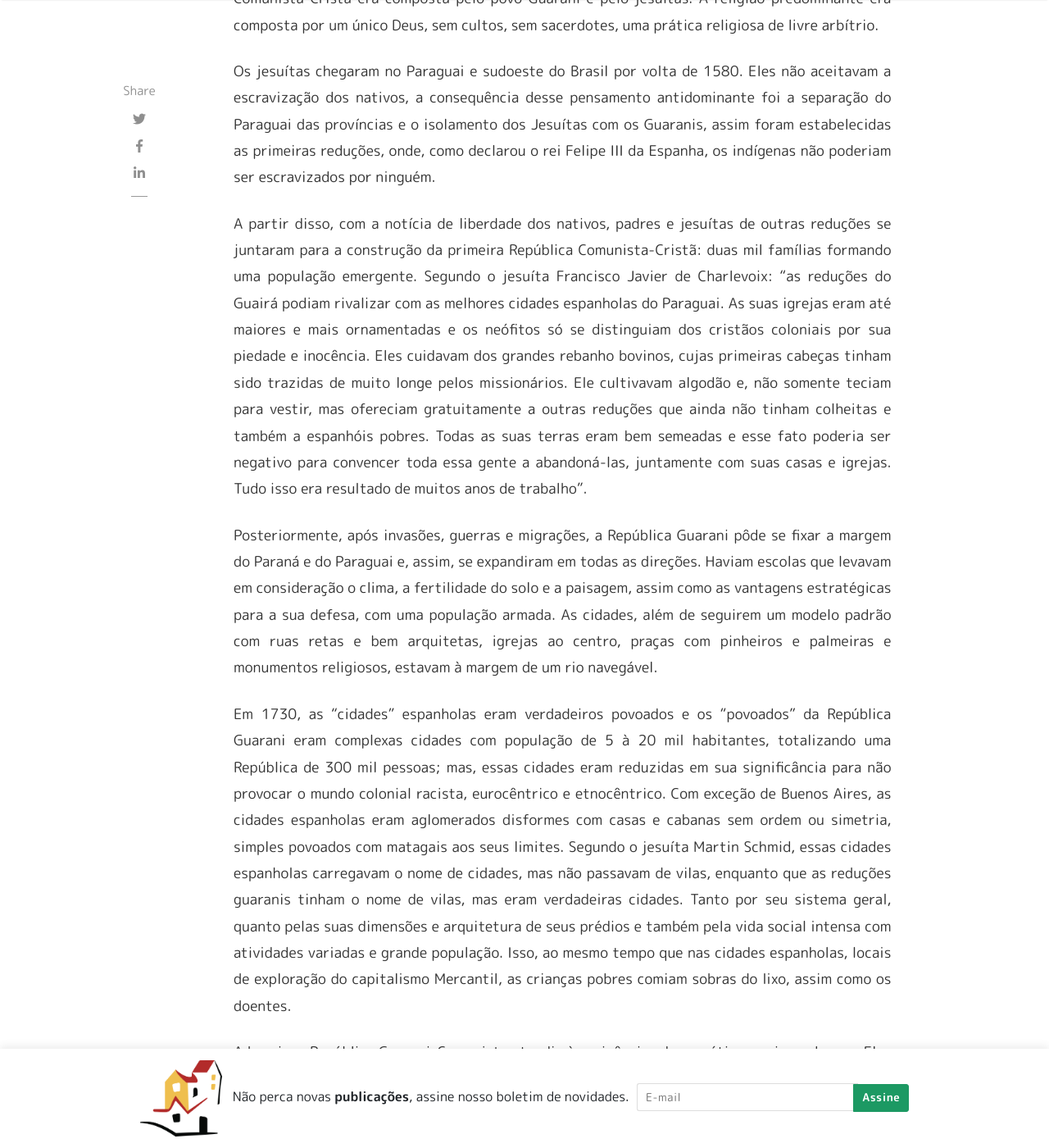
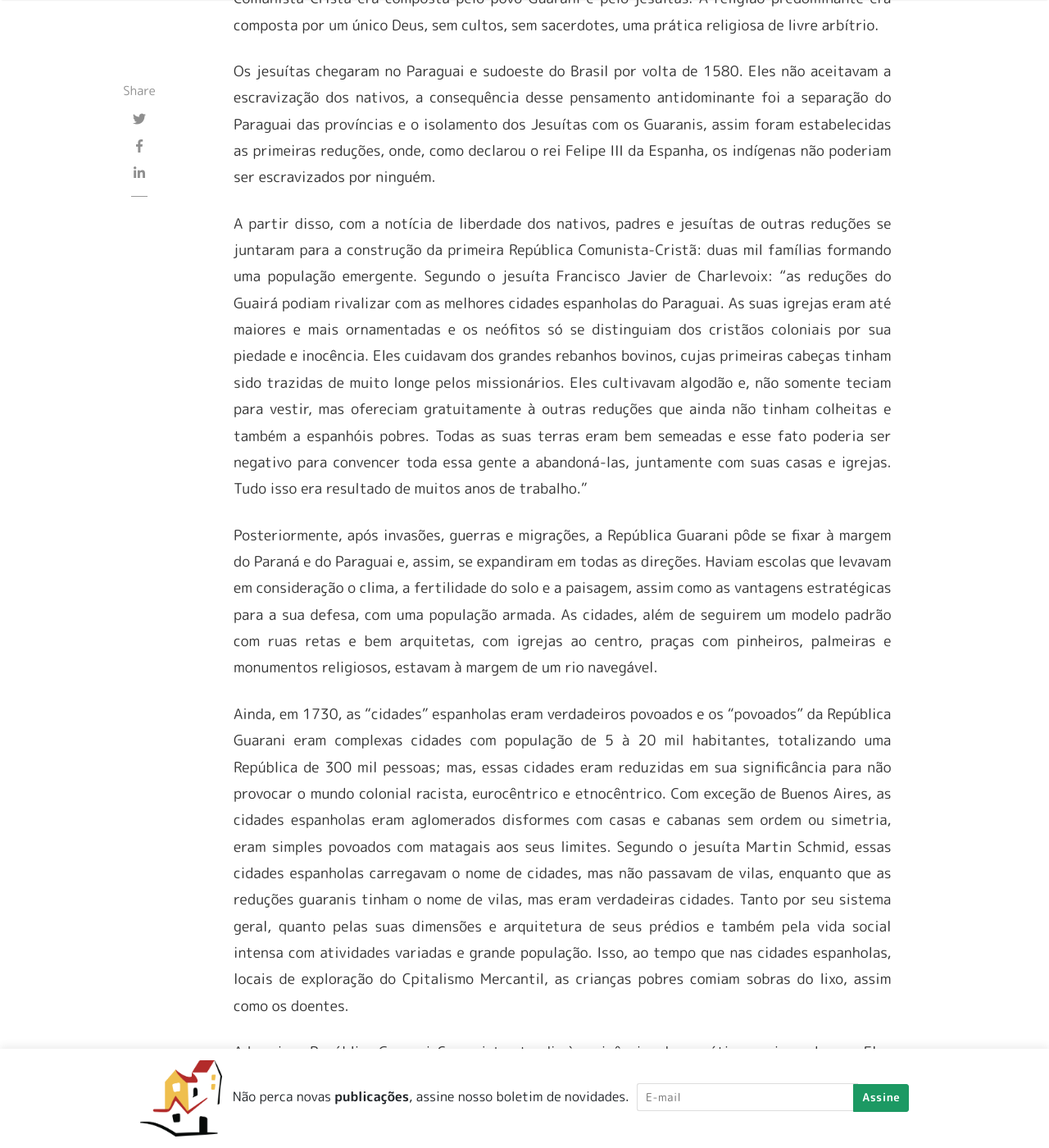
Before and after one commit to rafaelabcaffaro/republiqueta.github.io, a Jekyll site: the page built from _posts/2020-08-22-republica-guarani.md, in a window 1280 px wide and 1400 px high, scrolled down 1512 px. Shown: the whole window at 82% size. Built offline with Jekyll 4.4.1, drawn with Linux system fonts in a browser that asks for light colours; nearby versions of some CDN libraries; some web fonts are replaced; comment, search, counter and statistics services are not loaded; some of the changed text lies outside the part shown.

Commit message:
Update 2020-08-22-republica-guarani.md

```diff
--- a/_posts/2020-08-22-republica-guarani.md
+++ b/_posts/2020-08-22-republica-guarani.md
@@ -46,37 +46,37 @@
 Charlevoix: “as reduções do Guairá podiam rivalizar com as melhores cidades espanholas
 do Paraguai. As suas igrejas eram até maiores e mais ornamentadas e os neófitos só se
 distinguiam dos cristãos coloniais por sua piedade e inocência. Eles cuidavam dos grandes
-rebanho bovinos, cujas primeiras cabeças tinham sido trazidas de muito longe pelos
-missionários. Ele cultivavam algodão e, não somente teciam para vestir, mas ofereciam
-gratuitamente a outras reduções que ainda não tinham colheitas e também a espanhóis
+rebanhos bovinos, cujas primeiras cabeças tinham sido trazidas de muito longe pelos
+missionários. Eles cultivavam algodão e, não somente teciam para vestir, mas ofereciam
+gratuitamente à outras reduções que ainda não tinham colheitas e também a espanhóis
 pobres. Todas as suas terras eram bem semeadas e esse fato poderia ser negativo para
 convencer toda essa gente a abandoná-las, juntamente com suas casas e igrejas. Tudo isso
-era resultado de muitos anos de trabalho".
+era resultado de muitos anos de trabalho."
 
-Posteriormente, após invasões, guerras e migrações, a República Guarani pôde se fixar a
+Posteriormente, após invasões, guerras e migrações, a República Guarani pôde se fixar à
 margem do Paraná e do Paraguai e, assim, se expandiram em todas as direções. Haviam
 escolas que levavam em consideração o clima, a fertilidade do solo e a paisagem, assim
 como as vantagens estratégicas para a sua defesa, com uma população armada. As
-cidades, além de seguirem um modelo padrão com ruas retas e bem arquitetas, igrejas ao
-centro, praças com pinheiros e palmeiras e monumentos religiosos, estavam à margem de
+cidades, além de seguirem um modelo padrão com ruas retas e bem arquitetas, com igrejas ao
+centro, praças com pinheiros, palmeiras e monumentos religiosos, estavam à margem de
 um rio navegável.
 
-Em 1730, as “cidades” espanholas eram verdadeiros povoados e os “povoados” da
+Ainda, em 1730, as “cidades” espanholas eram verdadeiros povoados e os “povoados” da
 República Guarani eram complexas cidades com população de 5 à 20 mil habitantes,
 totalizando uma República de 300 mil pessoas; mas, essas cidades eram reduzidas em sua
 significância para não provocar o mundo colonial racista, eurocêntrico e etnocêntrico. Com
 exceção de Buenos Aires, as cidades espanholas eram aglomerados disformes com casas e
-cabanas sem ordem ou simetria, simples povoados com matagais aos seus limites. Segundo
+cabanas sem ordem ou simetria, eram simples povoados com matagais aos seus limites. Segundo
 o jesuíta Martin Schmid, essas cidades espanholas carregavam o nome de cidades, mas
 não passavam de vilas, enquanto que as reduções guaranis tinham o nome de vilas, mas
 eram verdadeiras cidades. Tanto por seu sistema geral, quanto pelas suas dimensões e
 arquitetura de seus prédios e também pela vida social intensa com atividades variadas e
-grande população. Isso, ao mesmo tempo que nas cidades espanholas, locais de exploração do capitalismo Mercantil,
+grande população. Isso, ao tempo que nas cidades espanholas, locais de exploração do Cpitalismo Mercantil,
 as crianças pobres comiam sobras do lixo, assim como os doentes.
 
 Ademais, a República Guarani-Comunista atendia às exigências democráticas mais
 modernas. Elas não eram como a concepção de democracia que temos hoje, mas eram
-mais reais do que as democracias burguesa, isso, já no tempo do Iluminismo. A autoridade
+mais reais do que as democracias burguesa,dsddo, já no tempo do Iluminismo. A autoridade
 dos caciques com o tempo deixou de existir. Era com eleições e pelo exercício da
 administração pública que os guaranis adquiriram o sentimento de autonomia "nacional" e
 da responsabilidade com o bem-comum. Toda a prática administrativa estava nas
```
Also changed, not shown: other parts of _posts/2020-08-22-republica-guarani.md (+4 -4 lines).
